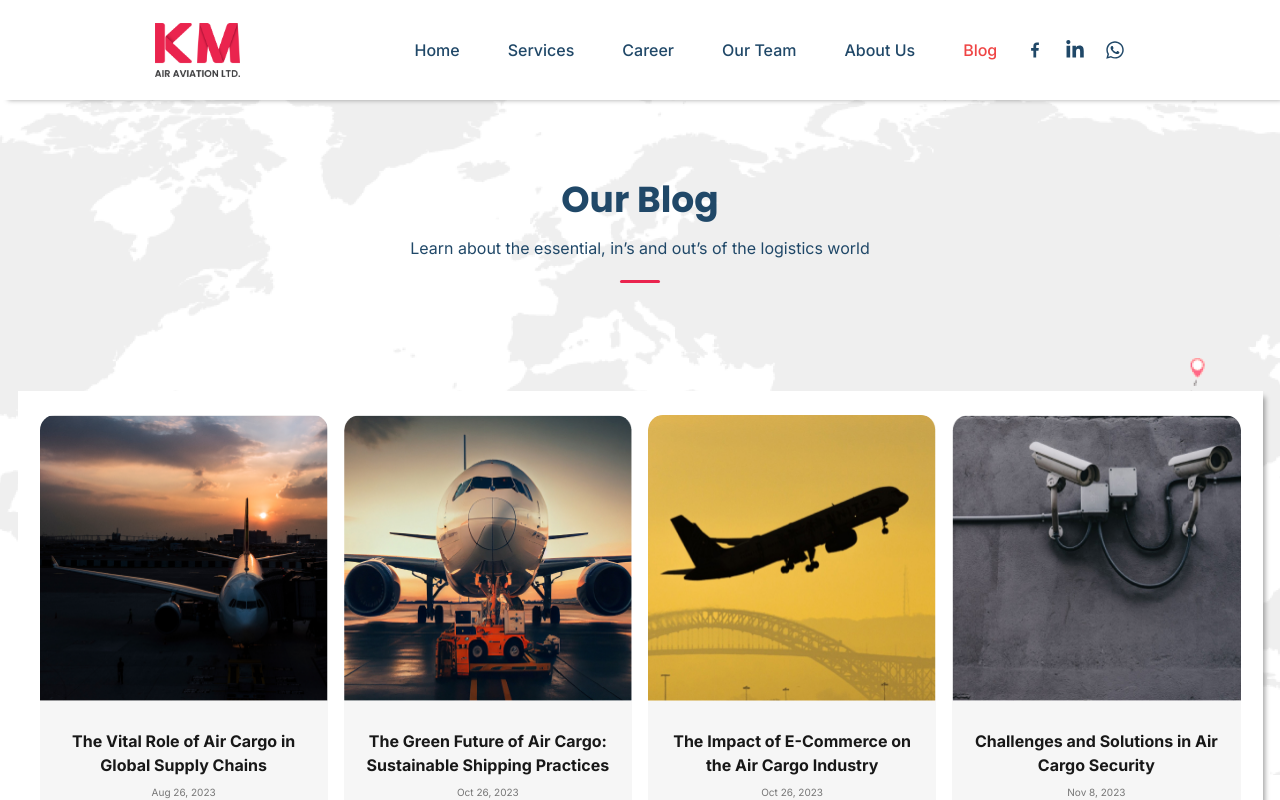
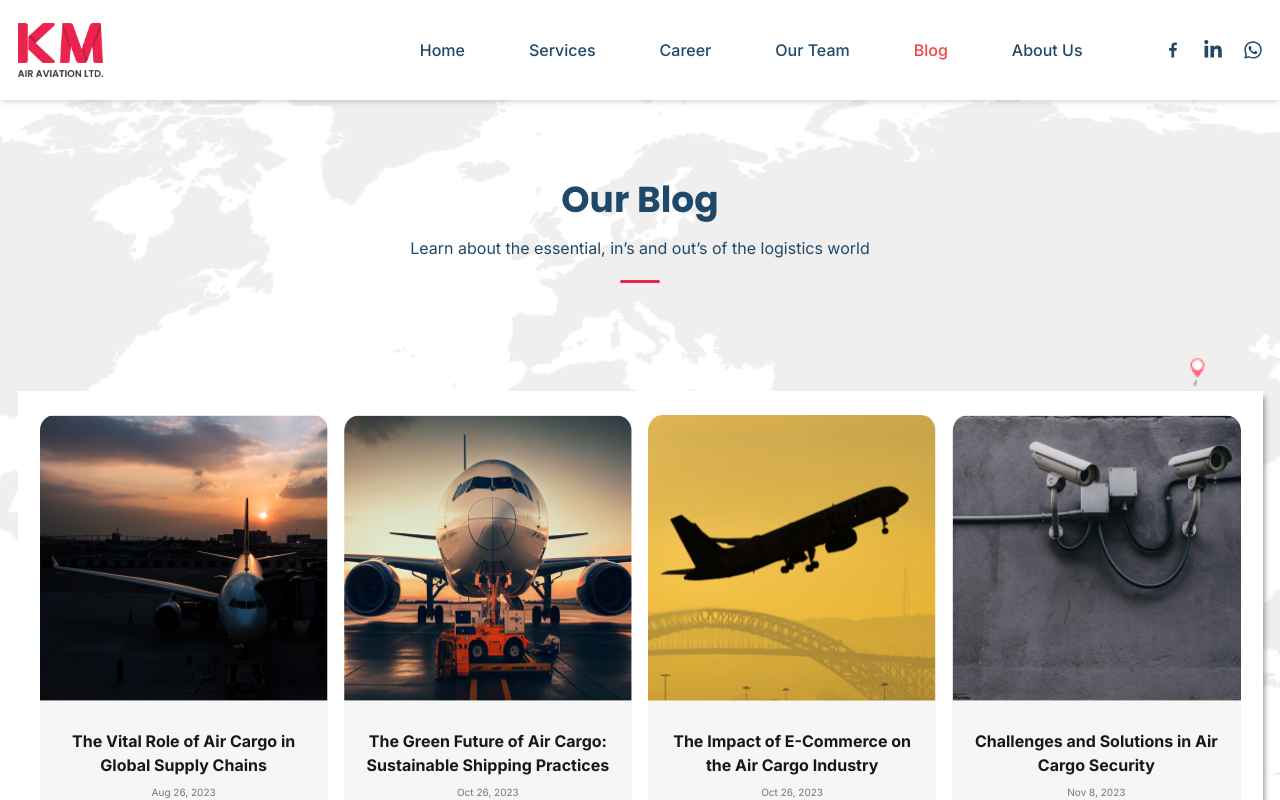
Before and after one commit to rahat9016/air-aviation-by-nextjs, a React (Vite) app: page /blog in a window 1280 px wide. Shown: the top 800 px of the page. Built offline with nearby package versions, Linux system fonts and the light colour scheme.

Commit message:
updated header

```diff
--- a/src/components/Common_Hero.tsx
+++ b/src/components/Common_Hero.tsx
@@ -16,7 +16,7 @@ const Common_Hero = ({
       style={{
         backgroundImage: `url(${bg})`,
       }}
-      className="w-full bg-no-repeat bg-cover bg-center h-[180px] sm:h-[240px] md:h-[260px] lg:h-[380px] xl:h-[675px] flex justify-center text-center"
+      className="w-full bg-no-repeat bg-cover bg-center h-[180px] sm:h-[240px] md:h-[260px] lg:h-[580px] xl:h-[675px] flex justify-center text-center"
     >
       <div className="mt-10 xl:mt-20 px-mobileContainer xl:px-0">
         {title && (
--- a/src/components/Home/Home_Service_Card.tsx
+++ b/src/components/Home/Home_Service_Card.tsx
@@ -15,7 +15,7 @@ const Home_Service_Card = ({ service }: {service: IServiceDataType}) => {
     return (
         <div className="relative rounded-[15px] overflow-hidden h-[320px] lg:min-h-[450px] cursor-pointer" onClick={()=>navigate(`/services/${service.id}`)} >
             <div className="w-full h-full bg-no-repeat bg-center bg-cover group" style={{ backgroundImage: `url(${service.img})` }}>
-            <div className="w-full h-full duration-300 bg-[rgba(59,92,119,0.50)] group-hover:bg-[rgba(234,36,78,0.8)]  flex flex-col items-center justify-center text-center">
+            <div className="w-full h-full duration-300 bg-[rgba(59,92,119,0.50)] group-hover:bg-[rgba(234,36,78,0.8)] flex flex-col items-center justify-center text-center">
                 <img src={service.icon} alt="KM" className="mb-8 duration-300 hidden group-hover:block" />
                 <h1 className="text-white font-bold text-xl lg:text-2xl mb-5 capitalize">{service.title}</h1>
                 {/* <h3 className="text-white font-medium text-sm lg:text-base">{service.sub_title}</h3> */}
--- a/src/components/common/Layout.tsx
+++ b/src/components/common/Layout.tsx
@@ -1,20 +1,19 @@
-import { useLocation } from 'react-router-dom'
-import { ReCaptchaProvider } from '../../hooks/useContext'
-import { Footer } from './Footer'
-import { TopBar } from './Topbar'
+import { ReCaptchaProvider } from "../../hooks/useContext";
+import { Footer } from "./Footer";
+import { TopBar } from "./Topbar";
 type ChildrenProps = {
-  children: React.ReactNode
+    children: React.ReactNode;
+};
+export function Layout({ children }: ChildrenProps) {
+    return (
+        <ReCaptchaProvider>
+            <header>
+                <TopBar />
+            </header>
+            <main>{children}</main>
+            <footer>
+                <Footer />
+            </footer>
+        </ReCaptchaProvider>
+    );
 }
-export function Layout({ children }: ChildrenProps) {
-  const {pathname}=useLocation()
-  console.log(pathname)
-  return (
-    <ReCaptchaProvider>
-      <header className={` ${pathname ==="/" ? " lg:absolute lg:right-[500px] lg:top-4 top-0 z-50" :"sticky top-0 z-50"}`}> <TopBar /> </header>
-      <main>
-        {children}
-      </main>
-      <footer><Footer /></footer>
-    </ReCaptchaProvider>
-  )
-}
--- a/src/components/common/Topbar.tsx
+++ b/src/components/common/Topbar.tsx
@@ -1,4 +1,4 @@
-import { useState } from "react";
+import { useEffect, useState } from "react";
 import Logo from "../../assets/logo.png";
 import { CgClose } from "react-icons/cg";
 import { HiOutlineMenu } from "react-icons/hi";
@@ -16,98 +16,39 @@ type NavItemType = {
 
 export function TopBar() {
     const [open, setOpen] = useState<boolean>(false);
+    const [sticky, setSticky] = useState<boolean>(false);
     const { pathname } = useLocation();
-    const path = pathname.split('/')[1]
+    const path = pathname.split("/")[1];
+
+    useEffect(() => {
+        const handleSticky = () => {
+            setSticky(window.scrollY >= 30);
+        };
+        window.addEventListener("scroll", handleSticky);
+        return () => {
+            window.removeEventListener("scroll", handleSticky);
+        };
+    }, []);
+
     return (
-        <div className=" z-50">
-            <div className={`flex items-center justify-center ${pathname!=="/" ? " bg-white shadow-2xl ":"bg-transparent"}  font-inter`}>
-                <div className="container px-mobileContainer xl:px-0">
-                    <div className="flex justify-between items-center">
-
-                        {/* <ul className="hidden lg:flex items-center text-right gap-14">
-                            <li>
-                                <HelpCenter className="text-primary" />
-                            </li>
-                            <li>
-                                <ul className="flex gap-5 text-primary text-xl">
-                                    {socialLink?.map((social, index) => {
-                                        return (
-                                            social.href != "" && (
-                                                <li key={index}>
-                                                    {" "}
-                                                    <Link
-                                                        target="_blank"
-                                                        to={social?.href}
-                                                    >
-                                                        {<social.icon />}
-                                                    </Link>
-                                                </li>
-                                            )
-                                        );
-                                    })}
-                                </ul>
-                            </li>
-                        </ul> */}
         <div
-                            className="w-8 h-8  flex items-center justify-center rounded-sm cursor-pointer lg:hidden  "
-                            onClick={() => setOpen(!open)}
-                        >
-                            {open ? (
-                                <CgClose className="text-2xl text-primary font-bold" />
-                            ) : (
-                                <HiOutlineMenu className="text-2xl text-primary" />
-                            )}
-                        </div>
-                    </div>
-                </div>
-            </div>
-            {/* ---------------responsive menu----------------- */}
-            <nav
-                className={`lg:hidden ${
-                    open ? "w-full h-min left-0" : "w-full left-[-999999px]"
-                }  bg-primary shadow-3xl absolute z-50 py-20`}
-            >
-                <ul className="flex flex-col items-center py-2">
-                    {NavData.map((navItem: NavItemType, index) => (
-                        <li
-                            key={index}
-                            className="font-medium text-white font-inter text-base py-2"
-                        >
-                            <Link
-                                to={navItem?.location || ''}
             className={`${
-                                    navItem?.location === pathname
-                                        ? "bg-secondary block px-10 py-2 rounded-sm shadow-lg"
-                                        : ""
+                pathname !== "/" || sticky
+                    ? "pb-[80px] lg:h-[100px]"
+                    : "pb-[80px] lg:pb-0"
             }`}
         >
-                                {navItem.name}
-
-                            </Link>
-                        </li>
-                    ))}
-                    <HelpCenter className="text-white block" />
-                    <ul className="flex gap-3 mt-6">
-                        {socialLink?.map((social, index) => {
-                            return (
-                                social.href != "" && (
-                                    <li
-                                        key={index}
-                                        className="text-xl text-white"
+            <div
+                className={`z-50 fixed w-full bg-white  ${
+                    pathname !== "/" || sticky
+                        ? "bg-white shadow-md"
+                        : "lg:bg-transparent"
+                }`}
             >
-                                        {" "}
-                                        <Link to={social?.href} target="_blank">
-                                            {<social.icon />}
-                                        </Link>{" "}
-                                    </li>
-                                )
-                            );
-                        })}
-                    </ul>
-                </ul>
-            </nav>
-            {/* --------------------desktop menu---------------- */}
-            <nav className={` ${pathname!=="/" ? " bg-white  h-[50px] xl:h-[100px] hidden shadow-3xl lg:flex items-center lg:justify-evenly":"bg-transparent"} h-[50px] xl:h-[100px] hidden lg:flex items-center lg:justify-evenly z-50 sticky top-0`}>
+                <div
+                    className={`flex items-center justify-center font-inter h-[80px] lg:h-[100px]`}
+                >
+                    <div className="container px-mobileContainer xl:px-0 flex items-center justify-between">
                         <Link to={"/"}>
                             <img
                                 src={Logo}
@@ -115,11 +56,17 @@ export function TopBar() {
                                 className="w-[60px] xl:w-[85px]"
                             />
                         </Link>
-                <ul className="flex gap-2 items-center ">
-
+                        {/* --------------------desktop menu---------------- */}
+                        <nav
+                            className={`hidden lg:flex items-center gap-14 xl:gap-20`}
+                        >
+                            <ul className="flex gap-10 xl:gap-16 items-center ">
                                 {NavData.map((navItem: NavItemType, index) => {
                                     return (
-                            <li key={index} className="relative group">
+                                        <li
+                                            key={index}
+                                            className="relative group"
+                                        >
                                             <Link
                                                 to={
                                                     navItem.location
@@ -127,42 +74,19 @@ export function TopBar() {
                                                         : "#"
                                                 }
                                                 className={`transition-all  duration-300  ${
-                                        navItem.location === `/${path}`
+                                                    navItem.location ===
+                                                    `/${path}`
                                                         ? `text-red-500`
                                                         : ""
-                                    } font-medium  font-inter text-primary text-base py-[15px] xl:py-5 px-2 lg:px-6 xl:px-5 2xl:px-10`}
+                                                } font-medium  font-inter text-primary text-base py-[15px] xl:py-5 `}
                                             >
                                                 {navItem.name}
-
                                             </Link>
-                                {/* show children */}
-                                {/* {navItem && navItem?.children && (
-                                    <ul className="absolute left-0 w-[320px] top-[-999990px] group-hover:top-[42px] z-50 bg-white">
-                                        {navItem?.children?.map(
-                                            (item, index) => (
-                                                <li key={index} className="py-4 hover:bg-secondary hover:text-white border-t-[0.1px] border-[#3b5c7753]">
-                                                    <Link
-                                                        to={
-                                                            item.location
-                                                                ? item.location
-                                                                : "#"
-                                                        }
-                                                        className={`font-medium  font-inter text-base py-[15px] xl:py-5 px-2 lg:px-6 xl:px-5 2xl:px-10`}
-                                                    >
-                                                        {item.name}
-                                                    </Link>
-                                                </li>
-                                            )
-                                        )}
-                                    </ul>
-                                )} */}
                                         </li>
                                     );
                                 })}
+                            </ul>
                             <ul className="hidden lg:flex items-center text-right gap-14">
-                            {/* <li>
-                                <HelpCenter className="text-primary" />
-                            </li> */}
                                 <li>
                                     <ul className="flex gap-5 text-primary text-xl">
                                         {socialLink?.map((social, index) => {
@@ -183,8 +107,67 @@ export function TopBar() {
                                     </ul>
                                 </li>
                             </ul>
+                        </nav>
+                        {/* ---------------responsive menu----------------- */}
+                        <nav
+                            className={`lg:hidden bg-primary w-full h-[80vh] top-[80px] ${
+                                open ? "left-0 " : "left-[-999999px]"
+                            } absolute flex items-center justify-center`}
+                        >
+                            <ul className="flex flex-col items-center py-2">
+                                {NavData.map((navItem: NavItemType, index) => (
+                                    <li
+                                        key={index}
+                                        className="font-medium text-white font-inter text-base py-2"
+                                    >
+                                        <Link
+                                            to={navItem?.location || ""}
+                                            className={`${
+                                                navItem?.location === pathname
+                                                    ? "bg-secondary block px-10 py-2 rounded-sm shadow-lg"
+                                                    : ""
+                                            }`}
+                                        >
+                                            {navItem.name}
+                                        </Link>
+                                    </li>
+                                ))}
+                                <HelpCenter className="text-white block underline py-6" />
+                                <ul className="flex gap-3 mt-6">
+                                    {socialLink?.map((social, index) => {
+                                        return (
+                                            social.href != "" && (
+                                                <li
+                                                    key={index}
+                                                    className="text-xl text-white"
+                                                >
+                                                    {" "}
+                                                    <Link
+                                                        to={social?.href}
+                                                        target="_blank"
+                                                    >
+                                                        {<social.icon />}
+                                                    </Link>{" "}
+                                                </li>
+                                            )
+                                        );
+                                    })}
+                                </ul>
                             </ul>
                         </nav>
+                        <div
+                            className="w-8 h-8  flex items-center justify-center rounded-sm cursor-pointer lg:hidden  "
+                            onClick={() => setOpen(!open)}
+                        >
+                            {open ? (
+                                <CgClose className="text-2xl text-primary font-bold" />
+                            ) : (
+                                <HiOutlineMenu className="text-2xl text-primary" />
+                            )}
+                        </div>
+                    </div>
+                </div>
+            </div>
         </div>
     );
 }
--- a/src/data/data.ts
+++ b/src/data/data.ts
@@ -44,13 +44,14 @@ export const NavData = [
     location: '/team',
   },
   {
+    name: 'Blog',
+    location: '/blog',
+  },
+  {
     name: 'About Us',
     location: '/about-us',
   },
-  {
-    name: 'Blog',
-    location: '/blog',
-  },
+
 ]
 
 // -------------Hero Section data -------------
--- a/src/data/service.ts
+++ b/src/data/service.ts
@@ -6,7 +6,7 @@ import img5 from "../assets/Special_Handling.jpg";
 import home_service_img1 from "../assets/home_service1.png";
 import home_service_img2 from "../assets/Cargo.webp";
 import home_service_img3 from "../assets/home_service3.png";
-import home_service_img4 from "../assets/special_handling.jpg";
+// import home_service_img4 from "../assets/special_handling.jpg";
 import home_service_icon1 from "../assets/home_barrier.png";
 import home_service_icon2 from "../assets/home_container.png";
 import home_service_icon3 from "../assets/home-air-plane.png";
@@ -25,7 +25,7 @@ export const service_data = [
   {
     id: 2,
     img: img5,
-    bg_img: home_service_img4,
+    // bg_img: home_service_img4,
     icon: home_service_icon4,
     title: "Express Delivery",
     sub_title: "CROSS-BORDER",
--- a/src/pages/Home.tsx
+++ b/src/pages/Home.tsx
@@ -12,6 +12,7 @@ import { goToTop } from "../utility/goToTop"
 import Home_Service from "../components/Home/Home_Service"
 import home_bg from "../assets/home-bg.jpg"
 import { useLocation } from "react-router-dom"
+import Commitment from "../components/Home/Commitment"
 
 export function Home () {
   const {pathname}=useLocation()
@@ -25,7 +26,7 @@ export function Home () {
       <div className="bg-no-repeat  bg-[top]" style={{
         backgroundImage:`url(${home_bg})`
       }}>
-      {/* <Commitment /> */}
+      <Commitment />
       <Transportation />
       <Success />
       <Why />
```
Also changed, not shown: 1 other file (tests, documents, lock files or other folders). Lines whose indentation alone changed are shown as unchanged.
